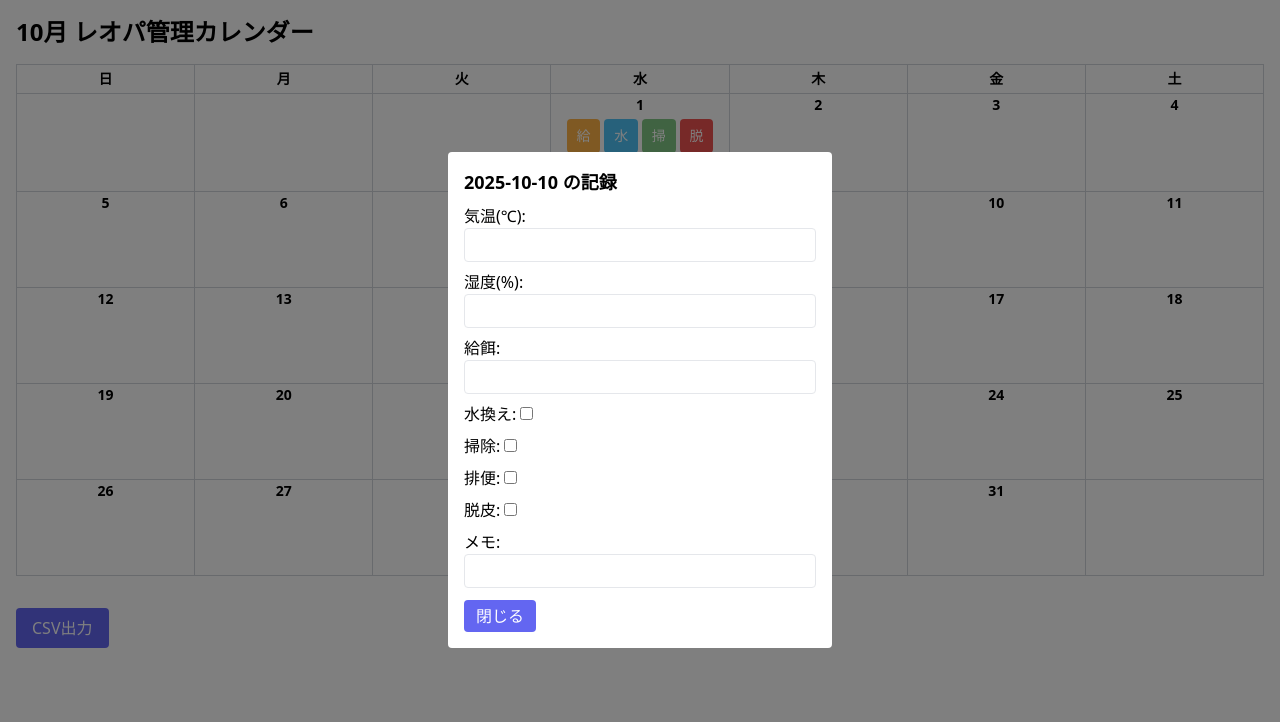
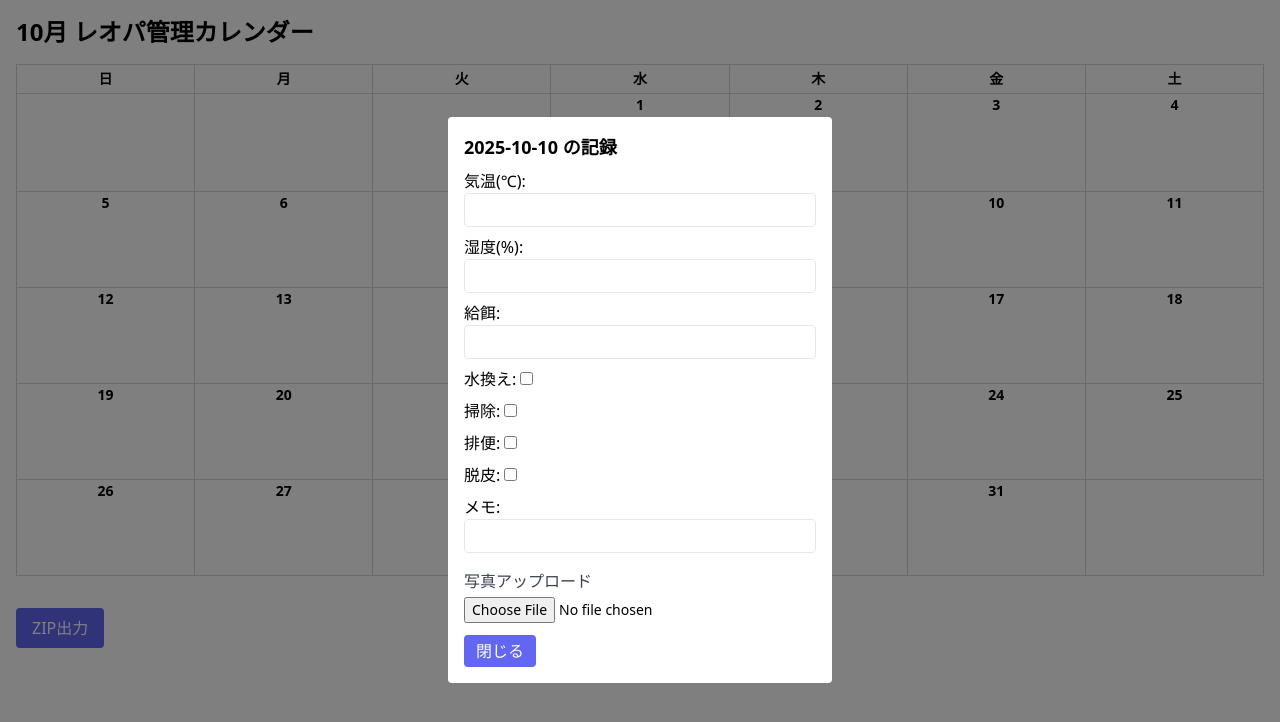
Before and after one commit to h-ichi/leopa-app, a React (Vite) app in the folder frontend/: page / in a window 1280 px wide. Both pictures are taken after a click on the element "10". Shown: the top 722 px of the page. Built offline with nearby package versions, Linux system fonts and the light colour scheme.

Commit message:
写真アップロードモーダルに追加

```diff
--- a/frontend/package.json
+++ b/frontend/package.json
@@ -10,12 +10,16 @@
     "preview": "vite preview"
   },
   "dependencies": {
+    "file-saver": "^2.0.5",
     "idb": "^8.0.3",
+    "jszip": "^3.10.1",
     "react": "^19.1.1",
     "react-dom": "^19.1.1"
   },
   "devDependencies": {
     "@eslint/js": "^9.36.0",
+    "@types/file-saver": "^2.0.7",
+    "@types/jszip": "^3.4.0",
     "@types/node": "^24.6.0",
     "@types/react": "^19.1.16",
     "@types/react-dom": "^19.1.9",
--- a/frontend/src/components/CalendarCell.tsx
+++ b/frontend/src/components/CalendarCell.tsx
@@ -25,7 +25,7 @@ const CalendarCell: React.FC<Props> = ({ log, date, onClick }) => {
     if (log.cleaning) items.push({ label: '掃除', color: colorMap['掃除'] });
     if (log.poop) items.push({ label: '排便', color: colorMap['排便'] });
     if (log.shed) items.push({ label: '脱皮', color: colorMap['脱皮'] });
-    if (log.notes) items.push({ label: '', color: colorMap['メモ'] });
+    if (log.notes) items.push({ label: 'メ', color: colorMap['メモ'] });
     return items;
   };
 
--- a/frontend/src/components/ExportCSVButton.tsx
+++ /dev/null
@@ -1,43 +0,0 @@
-import React from 'react';
-import type { DailyLog } from '../types';
-
-interface Props {
-  logs: DailyLog[];
-}
-
-const ExportCSVButton: React.FC<Props> = ({ logs }) => {
-  const handleExport = () => {
-    const headers = ['日付','曜日','気温(℃)','湿度(%)','給餌','水換え','掃除','排便','脱皮','備考'];
-    const rows = logs.map(log => [
-      log.date,
-      log.dayOfWeek,
-      log.temp,
-      log.humidity,
-      log.feeding,
-      log.waterChange ? '✔' : '',
-      log.cleaning ? '✔' : '',
-      log.poop ? '✔' : '',
-      log.shed ? '✔' : '',
-      log.notes
-    ]);
-    const csvContent = [headers, ...rows].map(r => r.join(',')).join('\n');
-    const blob = new Blob([csvContent], { type: 'text/csv;charset=utf-8;' });
-    const url = URL.createObjectURL(blob);
-    const link = document.createElement('a');
-    link.href = url;
-    link.setAttribute('download', 'leopa_calendar.csv');
-    link.click();
-    URL.revokeObjectURL(url);
-  };
-
-  return (
-    <button
-      onClick={handleExport}
-      className="mt-4 px-4 py-2 bg-indigo-500 text-white rounded hover:bg-indigo-600"
-    >
-      CSV出力
-    </button>
-  );
-};
-
-export default ExportCSVButton;
--- /dev/null
+++ b/frontend/src/components/ExportZipButton.tsx
@@ -0,0 +1,61 @@
+import React from 'react';
+import type { DailyLog } from '../types';
+import JSZip from 'jszip';
+import { saveAs } from 'file-saver';
+
+interface Props {
+  logs: DailyLog[];
+}
+
+const ExportZipButton: React.FC<Props> = ({ logs }) => {
+  const handleExport = async () => {
+    const zip = new JSZip();
+
+    // CSV作成
+    const headers = ['日付','曜日','気温(℃)','湿度(%)','給餌','水換え','掃除','排便','脱皮','メモ','写真ファイル名'];
+    const rows = logs.map(log => [
+      log.date,
+      log.dayOfWeek,
+      log.temp,
+      log.humidity,
+      log.feeding,
+      log.waterChange ? '✔' : '',
+      log.cleaning ? '✔' : '',
+      log.poop ? '✔' : '',
+      log.shed ? '✔' : '',
+      log.notes,
+      log.date && log.photoBase64 ? `${log.date}.png` : ''
+    ]);
+    const csvContent = [headers, ...rows].map(r => r.join(',')).join('\n');
+    zip.file('leopa_calendar.csv', csvContent);
+
+    // 画像ファイル追加
+    logs.forEach(log => {
+      if (log.photoBase64 && log.date) {
+        // base64からバイナリに変換
+        const base64Data = log.photoBase64.split(',')[1];
+        const byteString = atob(base64Data);
+        const byteArray = new Uint8Array(byteString.length);
+        for (let i = 0; i < byteString.length; i++) {
+          byteArray[i] = byteString.charCodeAt(i);
+        }
+        zip.file(`${log.date}.png`, byteArray);
+      }
+    });
+
+    // ZIP生成・ダウンロード
+    const content = await zip.generateAsync({ type: 'blob' });
+    saveAs(content, 'leopa_calendar.zip');
+  };
+
+  return (
+    <button
+      onClick={handleExport}
+      className="mt-4 px-4 py-2 bg-indigo-500 text-white rounded hover:bg-indigo-600"
+    >
+      ZIP出力
+    </button>
+  );
+};
+
+export default ExportZipButton;
--- a/frontend/src/components/LeopaCalendar.tsx
+++ b/frontend/src/components/LeopaCalendar.tsx
@@ -1,7 +1,7 @@
 import React, { useState, useEffect } from 'react';
 import type { DailyLog } from '../types';
 import { sampleLogs } from '../data';
-import ExportCSVButton from './ExportCSVButton';
+import ExportZipButton from './ExportZipButton.tsx';
 import LogModal from './LogModal';
 import CalendarCell from './CalendarCell';
 
@@ -123,7 +123,7 @@ const LeopaCalendar: React.FC = () => {
       </table>
 
       <div className="mt-4">
-        <ExportCSVButton logs={logs} />
+       <ExportZipButton logs={logs} />
       </div>
 
       {selectedDate && (
--- a/frontend/src/components/LogModal.tsx
+++ b/frontend/src/components/LogModal.tsx
@@ -9,6 +9,16 @@ interface Props {
 }
 
 const LogModal: React.FC<Props> = ({ log, checkboxFields, onChange, onClose }) => {
+  const handlePhotoUpload = (e: React.ChangeEvent<HTMLInputElement>) => {
+    const file = e.target.files?.[0];
+    if (!file) return;
+
+    const reader = new FileReader();
+    reader.onload = () => {
+      onChange('photoBase64', reader.result as string); // Base64形式で保存
+    };
+    reader.readAsDataURL(file);
+  };
   return (
     <div className="fixed inset-0 bg-black bg-opacity-50 flex items-center justify-center p-4">
       <div className="bg-white p-4 rounded w-full max-w-sm">
@@ -63,6 +73,23 @@ const LogModal: React.FC<Props> = ({ log, checkboxFields, onChange, onClose }) =
             />
           </div>
         </div>
+        {/* 写真アップロード */}
+        <div className="mt-4">
+          <label className="block mb-1 font-medium text-gray-700">写真アップロード</label>
+          <input
+            type="file"
+            accept="image/*"
+            onChange={handlePhotoUpload}
+            className="text-sm"
+          />
+          {log.photoBase64 && (
+            <img
+              src={log.photoBase64}
+              alt="uploaded"
+              className="mt-3 w-full h-40 object-cover rounded border"
+            />
+          )}
+        </div>
 
         <button
           className="mt-3 px-3 py-1 bg-indigo-500 text-white rounded"
--- a/frontend/src/types.ts
+++ b/frontend/src/types.ts
@@ -9,4 +9,5 @@ export interface DailyLog {
   poop: boolean;
   shed: boolean;
   notes: string;
+  photoBase64?: string;
 }
```
Also changed, not shown: 1 other file (tests, documents, lock files or other folders).
